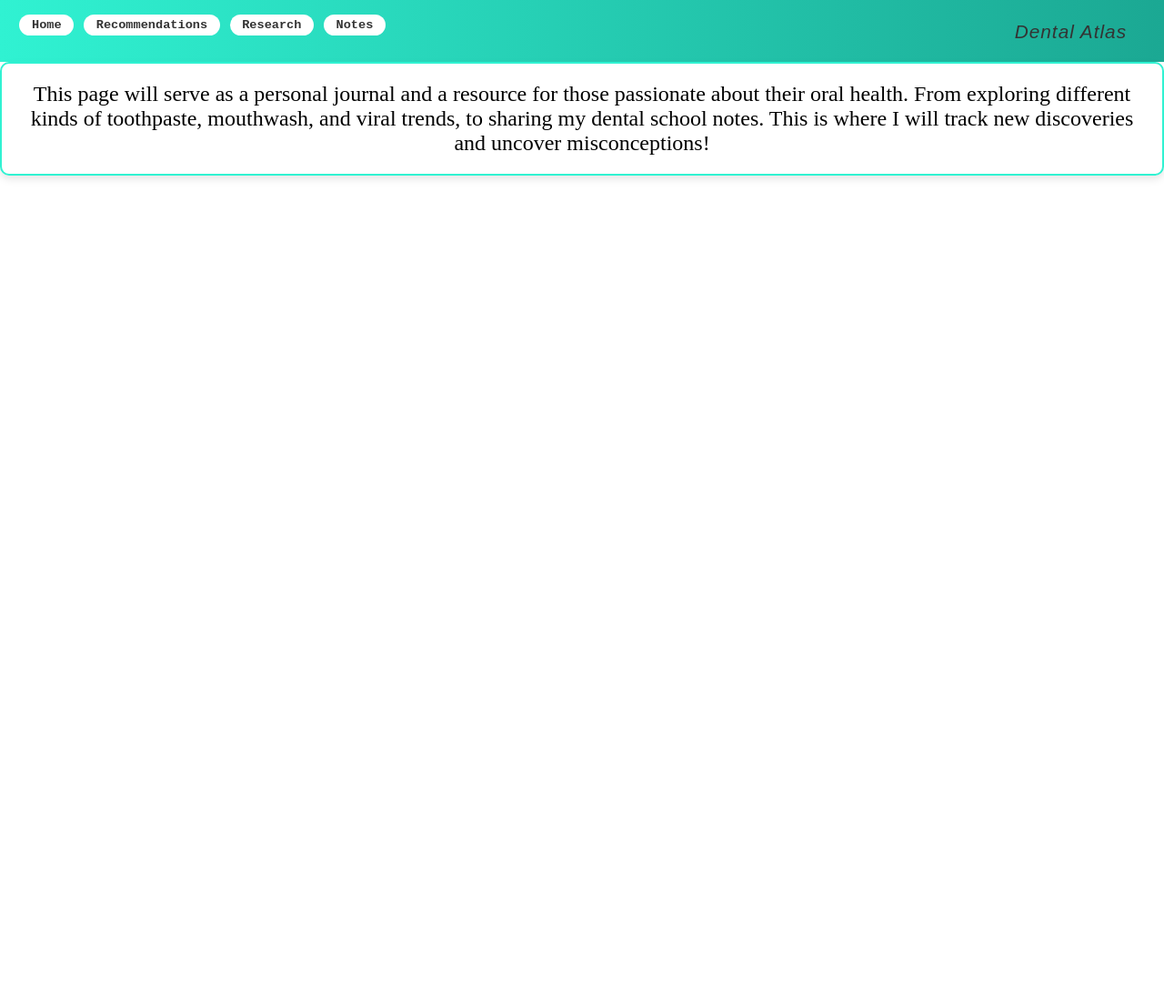
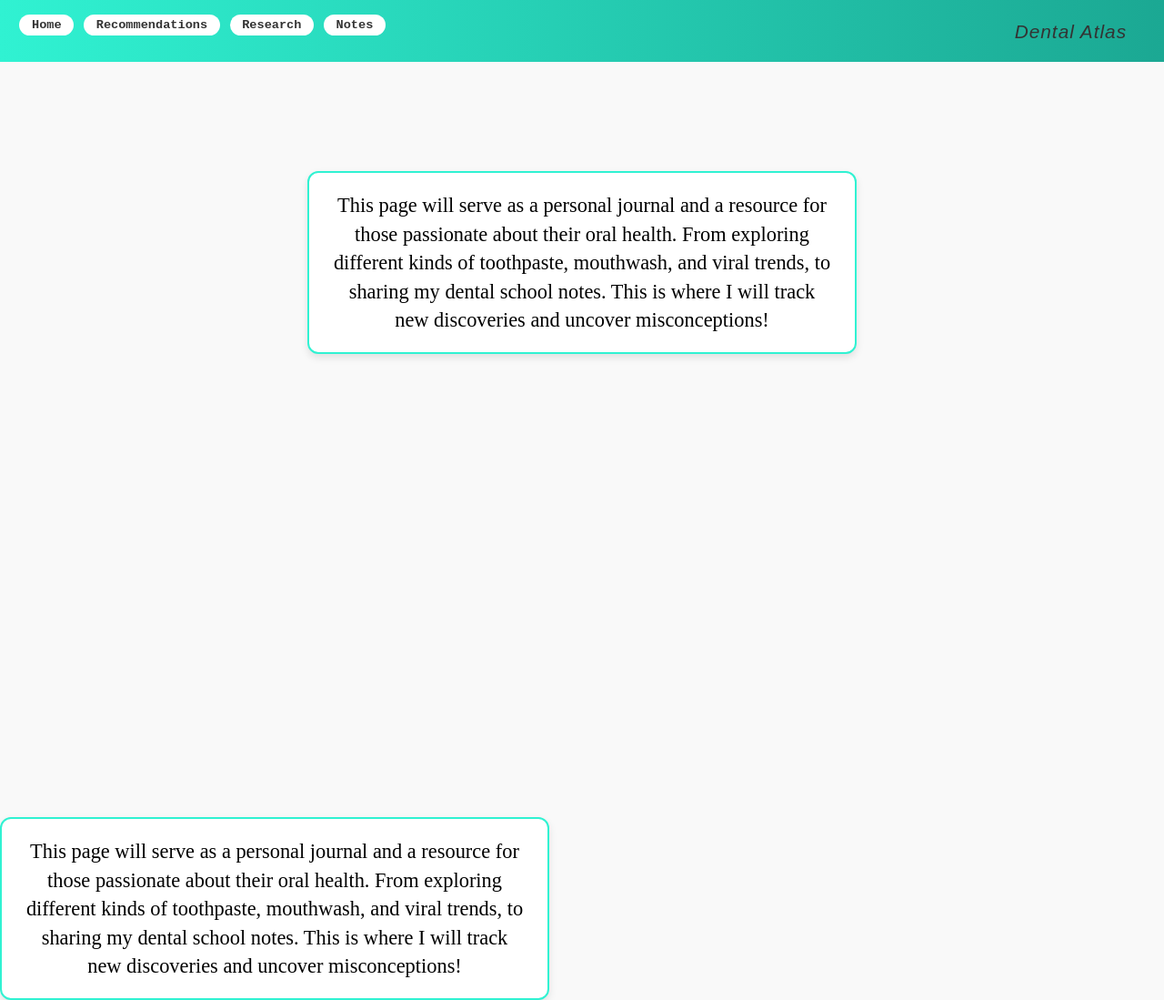
Before and after one commit to MonicaMayer33/Mouth-Notes, a Jekyll site: the page built from index.md, in a window 1280 px wide. Shown: the whole page at 91% size. Built offline with Jekyll 4.4.1, drawn with Linux system fonts in a browser that asks for light colours; before the commit the page ends 900 px from its top, so only the background shows below that.

Commit message:
Update default.html

```diff
--- a/_layouts/default.html
+++ b/_layouts/default.html
@@ -7,8 +7,10 @@
     body {
       margin: 0;
       font-family: Arial, sans-serif;
+      background-color: #f9f9f9;
     }
 
+    /* Navbar styles */
     .navbar {
       background: linear-gradient(90deg, #30F2D2 0%, #1ba893 100%);
       padding: 1em;
@@ -47,16 +49,29 @@
       margin-top: 0.1em;
     }
 
-.center-text {
-  text-align: center;
-  font-family: 'Abril fatface', serif;
-  font-size: 1.5em;
-  border: 2px solid #30F2D2; /* border color */
-  padding: 20px;
-  border-radius: 10px;
-  background-color: #fff; /* optional, makes it stand out */
-  box-shadow: 0 4px 8px rgba(0,0,0,0.1); /* optional shadow */
-}
+    /* Centered content container (adjusted for lower placement) */
+    .content {
+      display: flex;
+      justify-content: center;
+      align-items: flex-start;
+      height: calc(100vh - 70px); /* space for navbar */
+      padding-top: 120px; /* lowers box */
+      box-sizing: border-box;
+    }
+
+    /* Centered text box (adjusted width & font) */
+    .center-text {
+      text-align: center;
+      font-family: 'Abril fatface', serif;
+      font-size: 1.4em;
+      border: 2px solid #30F2D2;
+      padding: 20px 25px;
+      border-radius: 12px;
+      background-color: #ffffff;
+      box-shadow: 0 4px 8px rgba(0,0,0,0.1);
+      max-width: 550px; /* narrower width */
+      line-height: 1.4em;
+    }
   </style>
 </head>
 <body>
@@ -65,8 +80,15 @@
     <a href="/Recommendations">Recommendations</a>
     <a href="/Research">Research</a>
     <a href="/Notes">Notes</a>
-    <span class="navbar-right">Dental Atlas
-      </div>
+    <span class="navbar-right">Dental Atlas</span>
+  </div>
+
+  <div class="content">
+    <div class="center-text">
+      This page will serve as a personal journal and a resource for those passionate about their oral health. From exploring different kinds of toothpaste, mouthwash, and viral trends, to sharing my dental school notes. This is where I will track new discoveries and uncover misconceptions!
+    </div>
+  </div>
+
   {{ content }}
 </body>
 </html>
```
